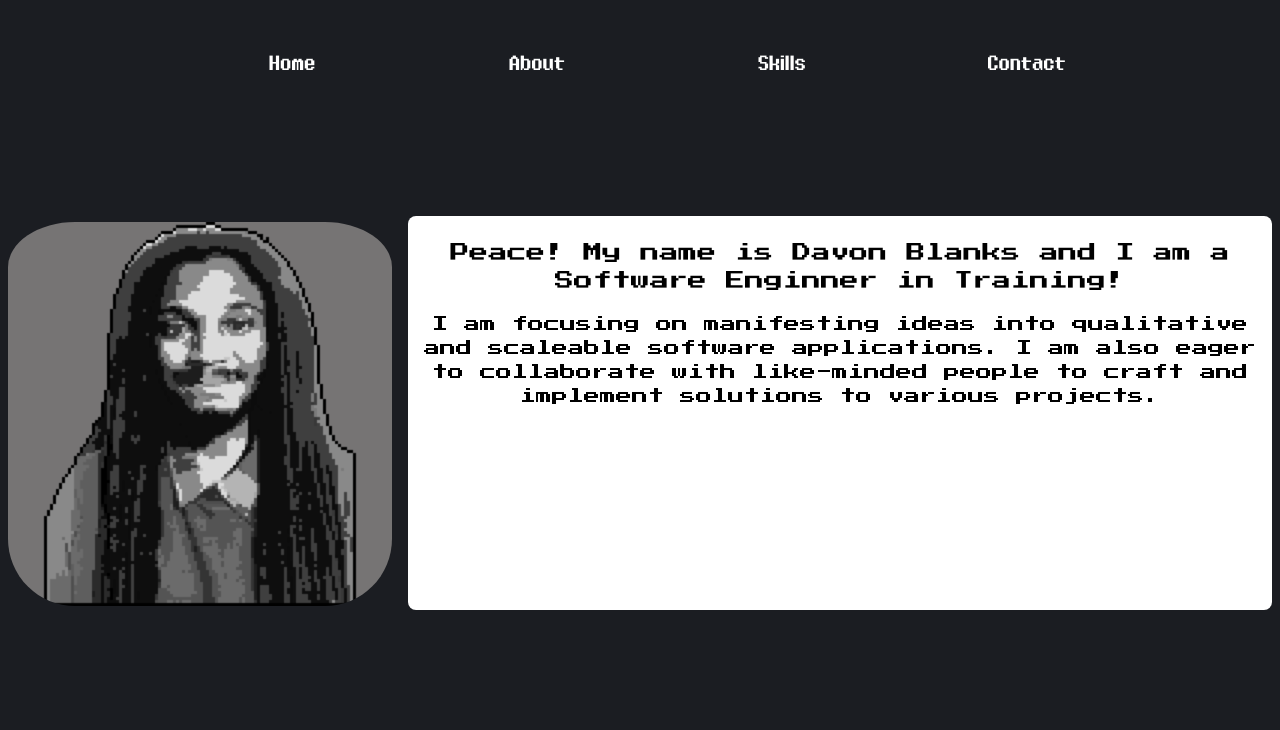
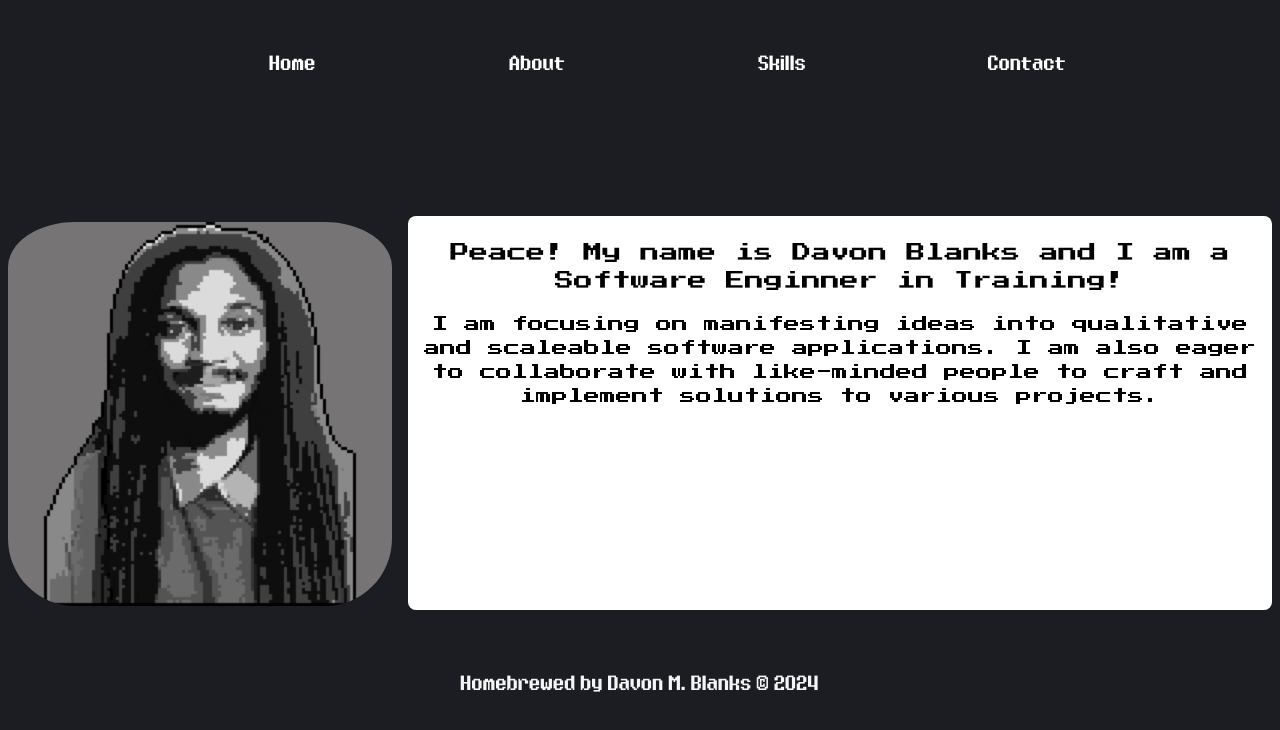
Before and after one commit to davonbl/davonbl-portfolio-v2, a React (Vite) app: page / in a window 1280 px wide. Shown: the top 730 px of the page. Built offline with nearby package versions, Linux system fonts and the light colour scheme.

Commit message:
set up a basic footer

```diff
--- a/src/App.jsx
+++ b/src/App.jsx
@@ -4,6 +4,7 @@ import About from './components/About.jsx'
 import Contact from './components/Contact.jsx'
 import Home from './components/Home.jsx'
 import Skills from './components/Skills.jsx'
+import Footer from './components/Footer.jsx'
 
 // Image logos
 import html5Logo from './assets/styles/images/html5.png'
@@ -100,6 +101,7 @@ function App() {
           }
           />
         </Routes>
+        <Footer/>
       </Router>
     </>
   )
--- /dev/null
+++ b/src/assets/styles/Footer.css
@@ -0,0 +1,5 @@
+.footer-p{
+    text-align: center;
+    padding-top: 50px;
+    padding-bottom: 50px;
+}
--- /dev/null
+++ b/src/components/Footer.jsx
@@ -0,0 +1,12 @@
+
+import '../assets/styles/Footer.css'
+
+const Footer = () => {
+    return (
+        <>
+            <p className="footer-p">Homebrewed by Davon M. Blanks © 2024</p>
+        </>
+    )
+}
+
+export default Footer
```
